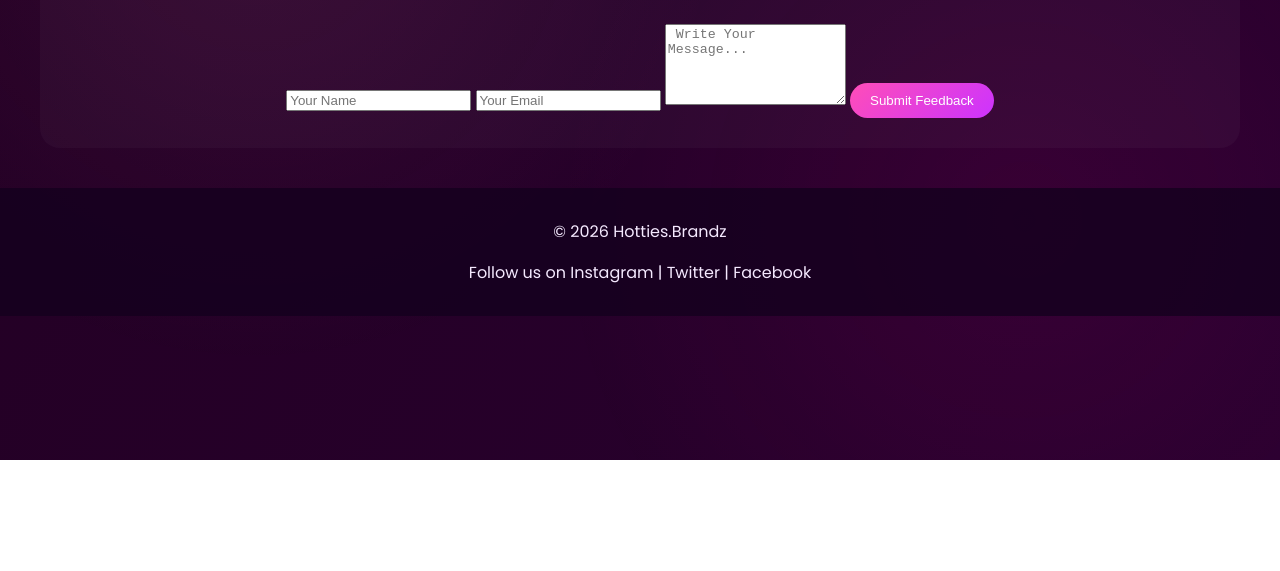
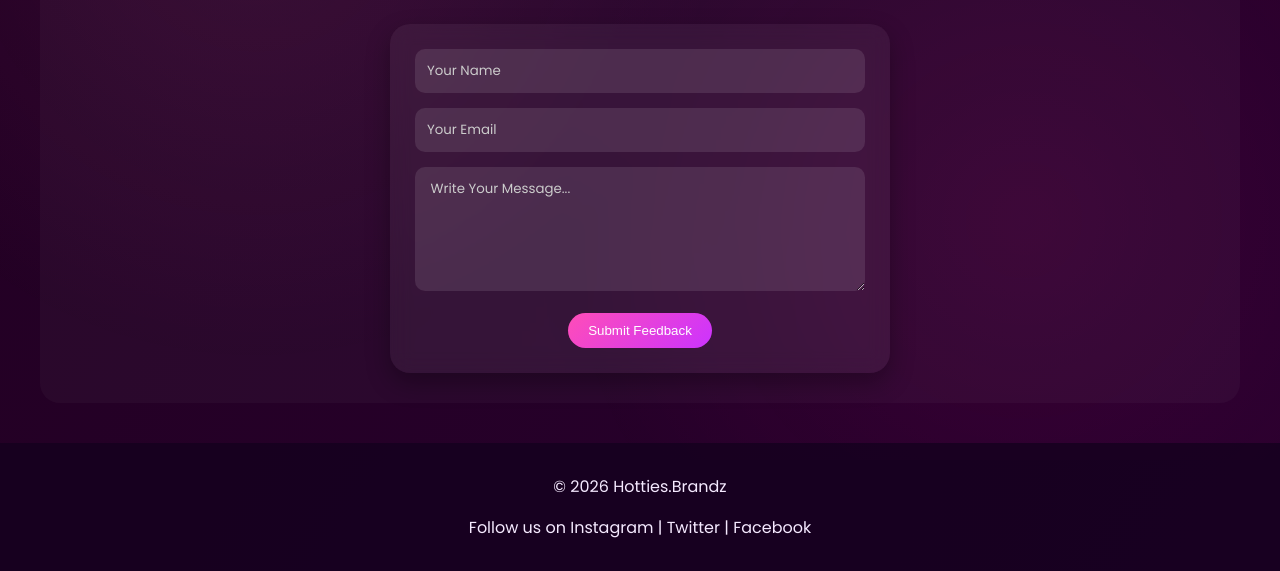
Before and after one commit to Moleen-c-lame/WMD-assignment, a plain HTML site: page feedback.html in a window 1280 px wide. Shown: the part 340-911 px from the top of the page. Before the commit the page ends 800 px from the top, so only its background shows below. Drawn offline with nearby package versions, Linux system fonts and the light colour scheme.

Commit message:
Update style.css

```diff
--- a/style.css
+++ b/style.css
@@ -369,4 +369,48 @@ footer {
    MOBILE
 ========================= */
 @media (max-width: 600px) {
-    .hero-content h2 {
+    .hero-content h2
+}
+.feedback-form {
+    max-width: 500px;
+    margin: 0 auto;
+    background: rgba(255, 255, 255, 0.05);
+    padding: 25px;
+    border-radius: 20px;
+    backdrop-filter: blur(10px);
+    box-shadow: 0 10px 25px rgba(0,0,0,0.3);
+}
+
+.feedback-form input,
+.feedback-form textarea {
+    width: 100%;
+    padding: 12px;
+    margin-bottom: 15px;
+    border: none;
+    border-radius: 10px;
+    background: rgba(255,255,255,0.1);
+    color: white;
+    font-family: 'Poppins', sans-serif;
+}
+
+.feedback-form input::placeholder,
+.feedback-form textarea::placeholder {
+    color: #ccc;
+}
+
+.submit-btn {
+    width: 100%;
+    padding: 12px;
+    border: none;
+    border-radius: 25px;
+    background: linear-gradient(45deg, #ff4db8, #ff99dd);
+    color: white;
+    font-weight: bold;
+    cursor: pointer;
+    transition: 0.3s;
+}
+
+.submit-btn:hover {
+    transform: scale(1.05);
+    opacity: 0.9;
+}
```
